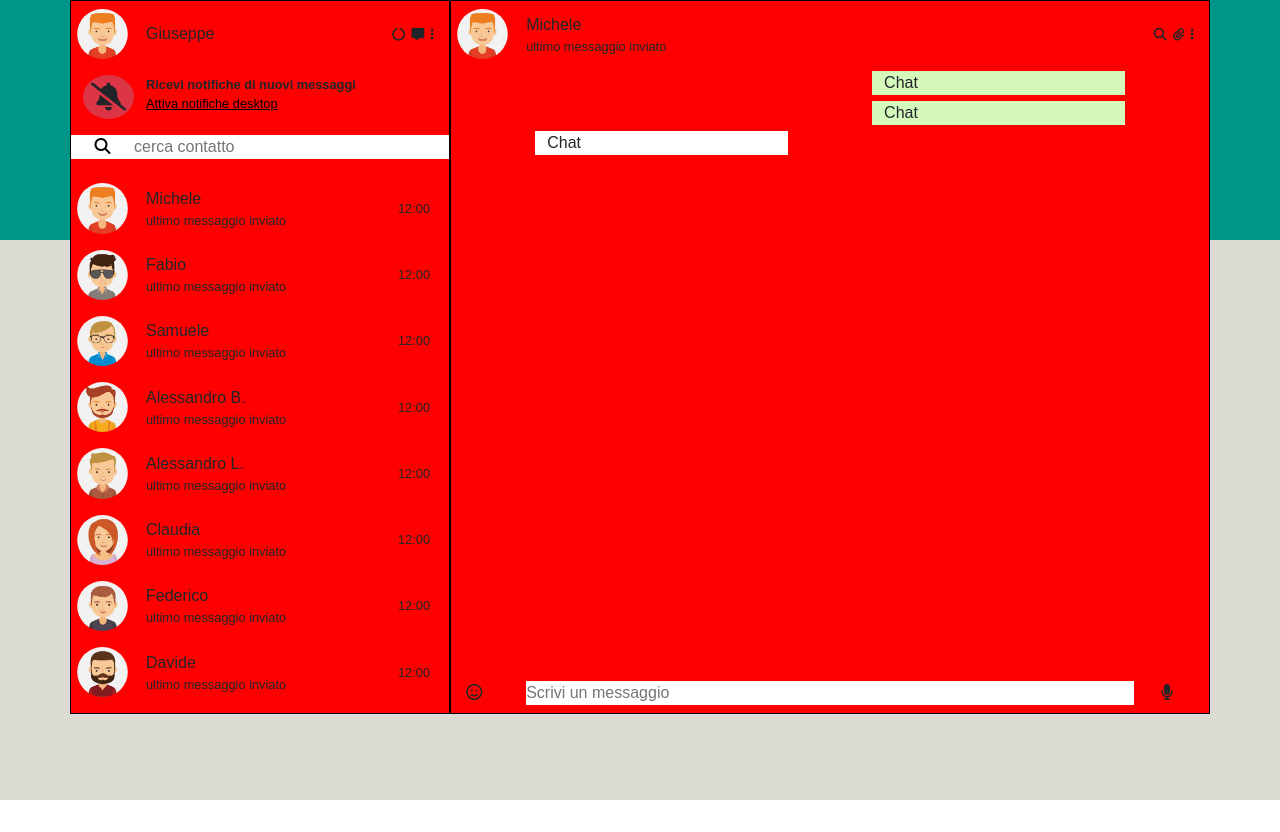
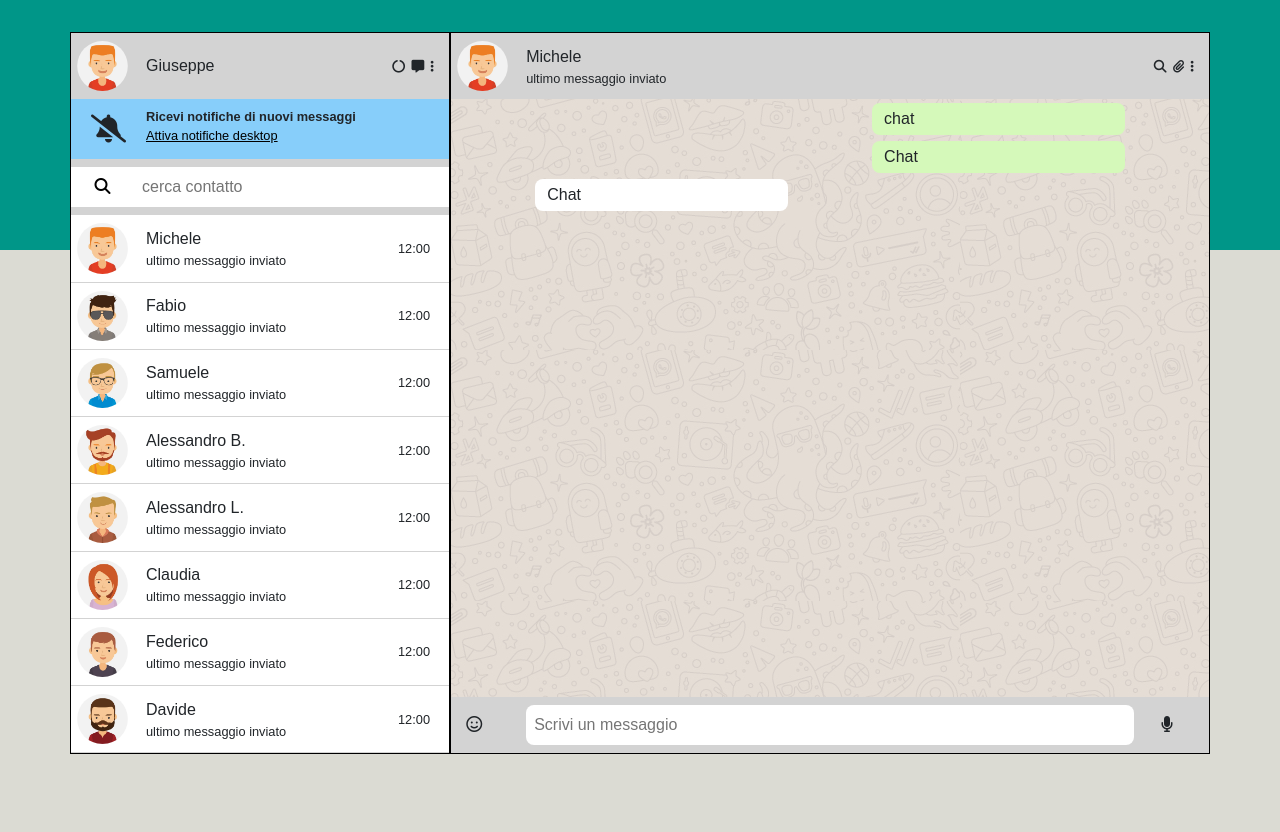
Before and after one commit to Fianda0/vue-boolzapp, a plain HTML site: page index.html in a window 1280 px wide. Before the commit the page ends 800 px from the top, so only its background shows below. Drawn offline with nearby package versions, Linux system fonts and the light colour scheme.

Commit message:
Milestone 2 - inserisco il contatto con visibilità TRUE

```diff
--- a/index.html
+++ b/index.html
@@ -20,14 +20,13 @@
     <div id="app" class="container">
 
 
-        <div class="row" style="min-height: 80vh;">
+        <div class="row">
 
             <!--  Sinistra-->
             <div id="left" class="col-4">
 
                 <!--  Profilo -->
-                <!--  Contatto LIVE -->
-                <div class="row py-2">
+                <div class="row py-2 sfondo-gy head-superiore">
                     <!-- Immagine -->
                     <div class="col-2 d-flex align-items-center img-avatar"> <img src="./img/avatar_1.jpg"
                             class="img-avatar"> </div>
@@ -37,7 +36,7 @@
                         <div class="col-12">Giuseppe</div>
                     </div>
 
-                    <!-- Orario -->
+                    <!-- item -->
                     <div class="col-2 d-flex align-items-center justify-content-end testo-piccolo">
                         <span><i class="fa-solid fa-circle-notch"></i></span>
                         <span><i class="fa-solid fa-message"></i></span>
@@ -46,11 +45,11 @@
                 </div>
 
                 <!--  Notifiche -->
-                <div class="row py-2">
+                <div id="notifiche" class="row py-2">
 
                     <!-- Immagine silenzia notifiche -->
                     <div class="col-2">
-                        <i class="p-2 fs-3 img-avatar bg-danger fa-solid fa-bell-slash"></i>
+                        <i class="p-2 fs-3 img-avatar fa-solid fa-bell-slash"></i>
                     </div>
 
                     <!-- Testo notifiche -->
@@ -64,18 +63,18 @@
                 </div>
 
                 <!--  Cerca contatto -->
-                <div class="row py-2">
+                <div class="row py-2 sfondo-gy">
                     <div class="col-2 p-0"><button><i class="fa-solid fa-magnifying-glass"></i></button></div>
                     <div class="col-10 p-0"><input type="text" placeholder="cerca contatto"></div>
 
                 </div>
 
                 <!--  Contatti -->
-                <div class="row py-2">
+                <div class="row">
                     <div class="col-12">
 
 
-                        <div v-for="element in contacts" class="row py-2">
+                        <div v-for="element in contacts" class="row py-2 sfondo-wh contatto">
 
                             <!-- Immagine -->
                             <div class="col-2 d-flex align-items-center img-avatar">
@@ -110,16 +109,20 @@
             <div id="right" class="col-8 d-flex flex-column justify-content-between">
 
                 <!--  Contatto LIVE -->
-                <div class="row py-2">
+                <template v-for="element, i in contacts">
+                    <template v-if="element.visible">
+                        <div class="row py-2 sfondo-gy head-superiore">
                             <!-- Immagine -->
-                    <div class="col-1 d-flex align-items-center img-avatar"> <img src="./img/avatar_1.jpg"
-                            class="img-avatar"> </div>
+                            <div class="col-1 d-flex align-items-center img-avatar">
+                                <img :src="element.avatar" class="img-avatar">
+                            </div>
+
 
                             <!-- Nome contatto -->
                             <div class="col-9 d-flex justify-content-center flex-column">
 
                                 <div class="row">
-                            <div class="col-12">Michele</div>
+                                    <div class="col-12">{{element.name}}</div>
                                 </div>
 
                                 <div class="row">
@@ -134,24 +137,27 @@
                                 <span><i class="fa-solid fa-paperclip"></i></span>
                                 <span><i class="fa-solid fa-ellipsis-vertical"></i></span>
                             </div>
+
                         </div>
 
+
                         <!--  Chat -->
+
                         <div id="chat" class="row">
                             <div class="col-12">
 
                                 <div class="row justify-content-evenly">
                                     <div class="col-4"></div>
-                            <div class="col-4 bck-green">Chat</div>
+                                    <div class="col-4 bck-green py-1">chat</div>
                                 </div>
 
                                 <div class="row justify-content-evenly">
                                     <div class="col-4"></div>
-                            <div class="col-4 bck-green">Chat</div>
+                                    <div class="col-4 bck-green py-1">Chat</div>
                                 </div>
 
                                 <div class="row justify-content-evenly">
-                            <div class="col-4 bck-white">Chat</div>
+                                    <div class="col-4 bck-white py-1">Chat</div>
                                     <div class="col-4"></div>
                                 </div>
 
@@ -159,12 +165,14 @@
                         </div>
 
                         <!--  Invia Messaggio -->
-                <div class="row py-2">
+                        <div class="row py-2 sfondo-gy d-flex align-items-center">
                             <div class="col-1"><i class="fa-regular fa-face-smile"></i></div>
-                    <div class="col-10"><input type="text" placeholder="Scrivi un messaggio"></div>
+                            <div class="col-10"><input class="bord-radius" type="text"
+                                    placeholder="Scrivi un messaggio"></div>
                             <div class="col-1"><i class="fa-solid fa-microphone"></i></div>
                         </div>
-
+                    </template>
+                </template>
             </div>
         </div>
     </div>
--- a/main.js
+++ b/main.js
@@ -30,7 +30,7 @@ createApp({
         {
           name: 'Fabio',
           avatar: './img/avatar_2.jpg',
-          visible: true,
+          visible: false,
           messages: [
             {
               date: '20/03/2020 16:30:00',
@@ -52,7 +52,7 @@ createApp({
         {
           name: 'Samuele',
           avatar: './img/avatar_3.jpg',
-          visible: true,
+          visible: false,
           messages: [
             {
               date: '28/03/2020 10:10:40',
@@ -74,7 +74,7 @@ createApp({
         {
           name: 'Alessandro B.',
           avatar: './img/avatar_4.jpg',
-          visible: true,
+          visible: false,
           messages: [
             {
               date: '10/01/2020 15:30:55',
@@ -91,7 +91,7 @@ createApp({
         {
           name: 'Alessandro L.',
           avatar: './img/avatar_5.jpg',
-          visible: true,
+          visible: false,
           messages: [
             {
               date: '10/01/2020 15:30:55',
@@ -108,7 +108,7 @@ createApp({
         {
           name: 'Claudia',
           avatar: './img/avatar_6.jpg',
-          visible: true,
+          visible: false,
           messages: [
             {
               date: '10/01/2020 15:30:55',
@@ -130,7 +130,7 @@ createApp({
         {
           name: 'Federico',
           avatar: './img/avatar_7.jpg',
-          visible: true,
+          visible: false,
           messages: [
             {
               date: '10/01/2020 15:30:55',
@@ -147,7 +147,7 @@ createApp({
         {
           name: 'Davide',
           avatar: './img/avatar_8.jpg',
-          visible: true,
+          visible: false,
           messages: [
             {
               date: '10/01/2020 15:30:55',
--- a/style.css
+++ b/style.css
@@ -25,6 +25,7 @@ a {
 
 input,
 button {
+    padding: 0.5rem;
     width: 100%;
     border: 0px;
     background-color: white;
@@ -32,12 +33,28 @@ button {
 
 
 #app {
-    background-color: red;
-    min-height: 80vh;
+    margin-top: 2rem;
+    height: 80vh;
+}
+
+.sfondo-gy {
+    background-color: lightgrey;
+}
+
+.sfondo-wh {
+    background-color: white;
 }
 
 #left {
     border: 1px solid black;
+}
+
+#notifiche {
+    background-color: lightskyblue;
+}
+
+.contatto {
+    border-bottom: 1px solid lightgrey;
 }
 
 .img-avatar {
@@ -49,6 +66,10 @@ button {
     font-size: 0.8rem;
 }
 
+#contatti {
+    overflow: auto;
+}
+
 #right {
     border: 1px solid black;
 
@@ -56,15 +77,22 @@ button {
 
 #chat {
     height: 90%;
+    background-image: url('./img/mine.jpg');
 }
 
 .bck-green {
     background-color: #d5f9ba;
+    border-radius: 0.5rem;
     margin: 0.2rem 0;
+
 }
 
 .bck-white {
     background-color: white;
+    border-radius: 0.5rem;
     margin: 0.2rem 0;
+}
 
+.bord-radius {
+    border-radius: 0.5rem;
 }
```
Lines whose indentation alone changed are shown as unchanged.
